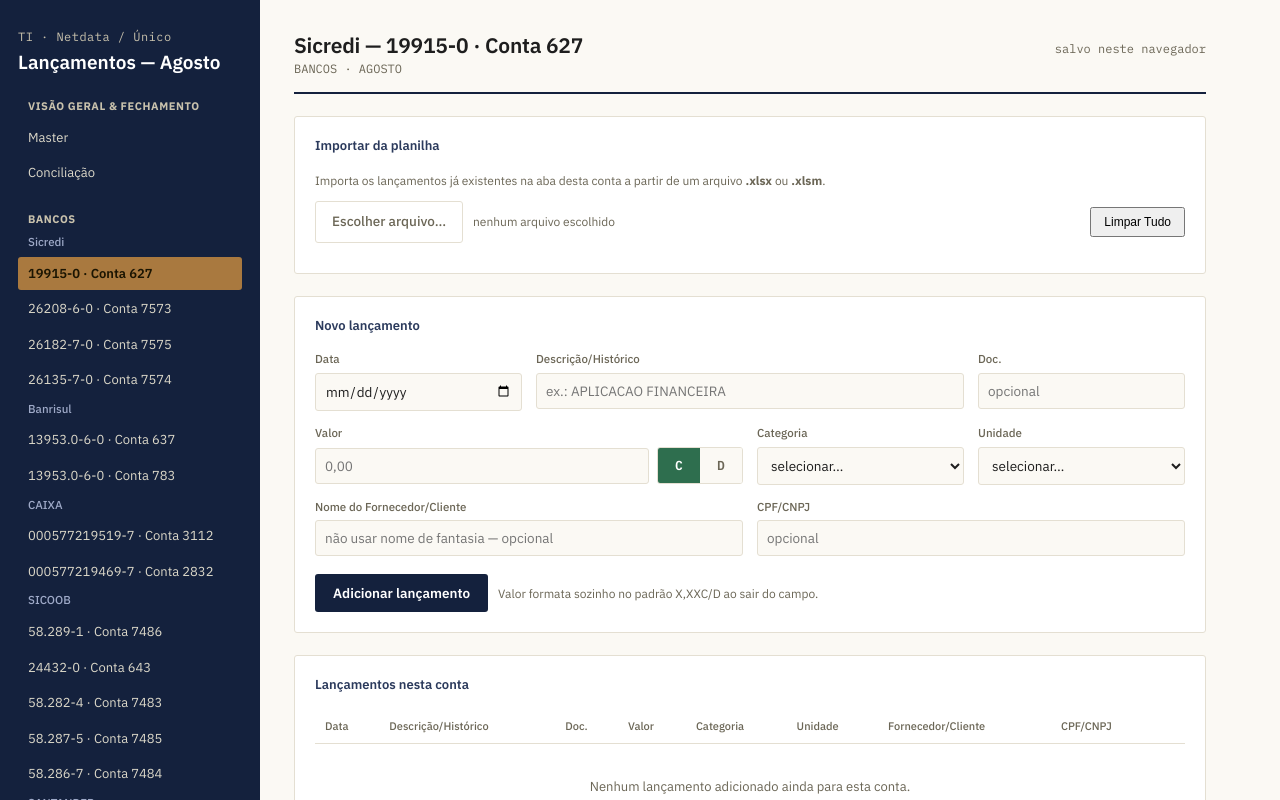
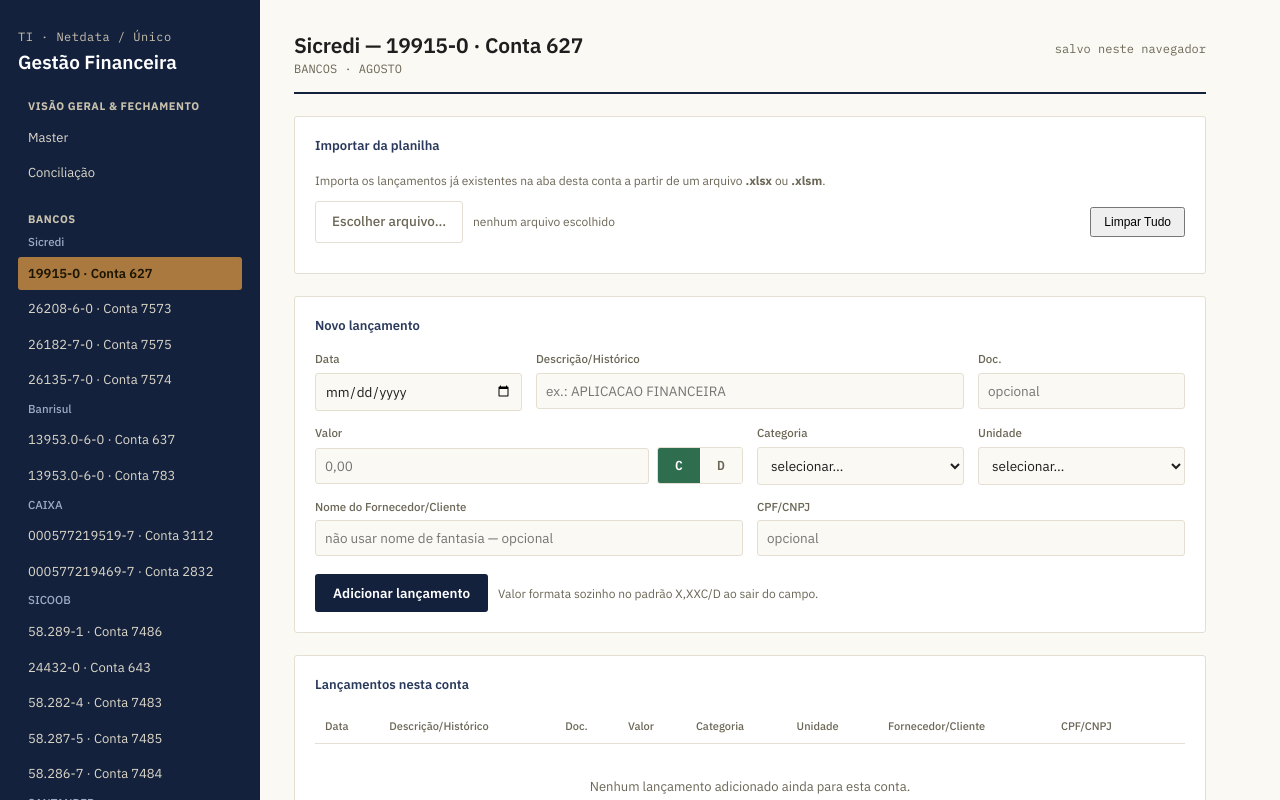
Before and after one commit to Helitonsf/Celesp, a plain HTML site: page index.html in a window 1280 px wide. Shown: the top 800 px of the page. Drawn offline with Linux system fonts and the light colour scheme.

Commit message:
Add files via upload

```diff
--- a/index.html
+++ b/index.html
@@ -3,7 +3,7 @@
 <head>
 <meta charset="UTF-8">
 <meta name="viewport" content="width=device-width, initial-scale=1, viewport-fit=cover">
-<title>Lançamentos — Agosto</title>
+<title>Gestão Financeira</title>
 <link rel="preconnect" href="https://fonts.googleapis.com">
 <link rel="preconnect" href="https://fonts.gstatic.com" crossorigin>
 <link href="https://fonts.googleapis.com/css2?family=IBM+Plex+Sans:wght@400;500;600;700&family=IBM+Plex+Mono:wght@400;500;600&display=swap" rel="stylesheet">
@@ -13,7 +13,7 @@
 <body>
 <div class="app">
   <nav class="sidebar" id="sidebar">
-    <div class="brand">TI · Netdata / Único<strong>Lançamentos — Agosto</strong></div>
+    <div class="brand">TI · Netdata / Único<strong>Gestão Financeira</strong></div>
     <div id="sidebar-menu"></div>
     <div style="padding: 15px;">
       <button id="btn-add-account" class="ghost" style="width: 100%; border: 1px dashed var(--paper-line); color: var(--paper-text-light); padding: 8px; font-size: 13px;">+ Nova Conta</button>
```
